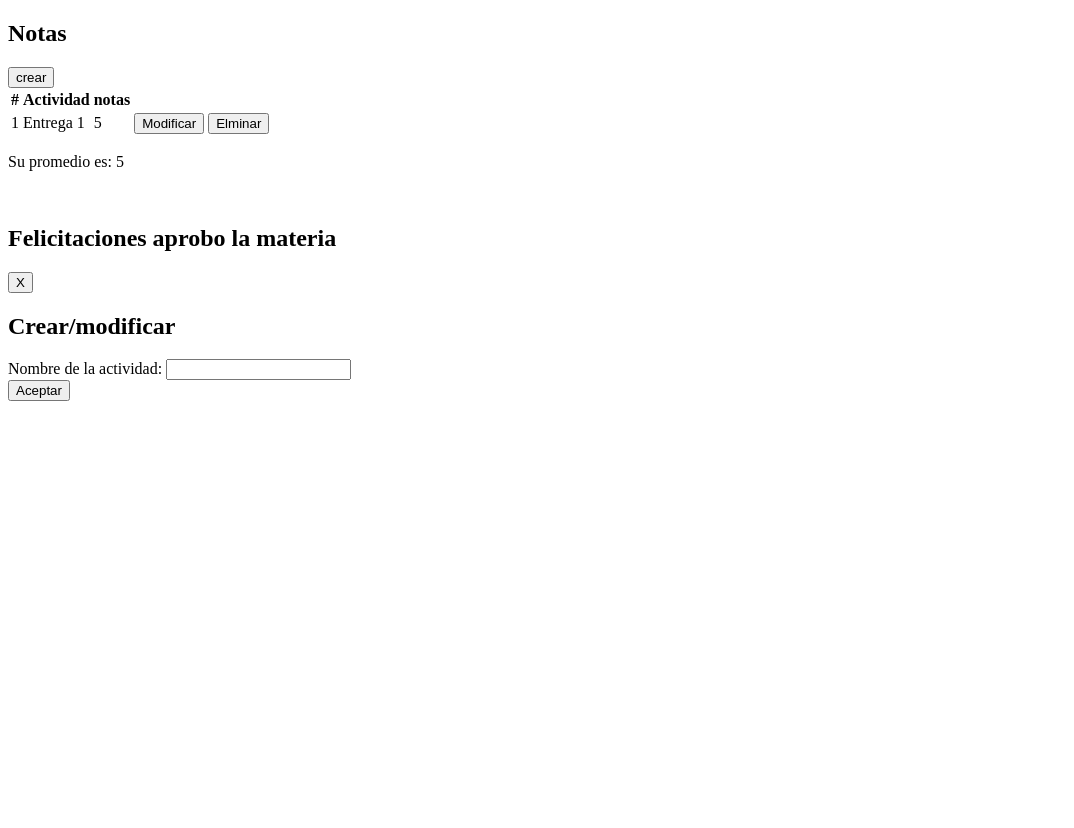
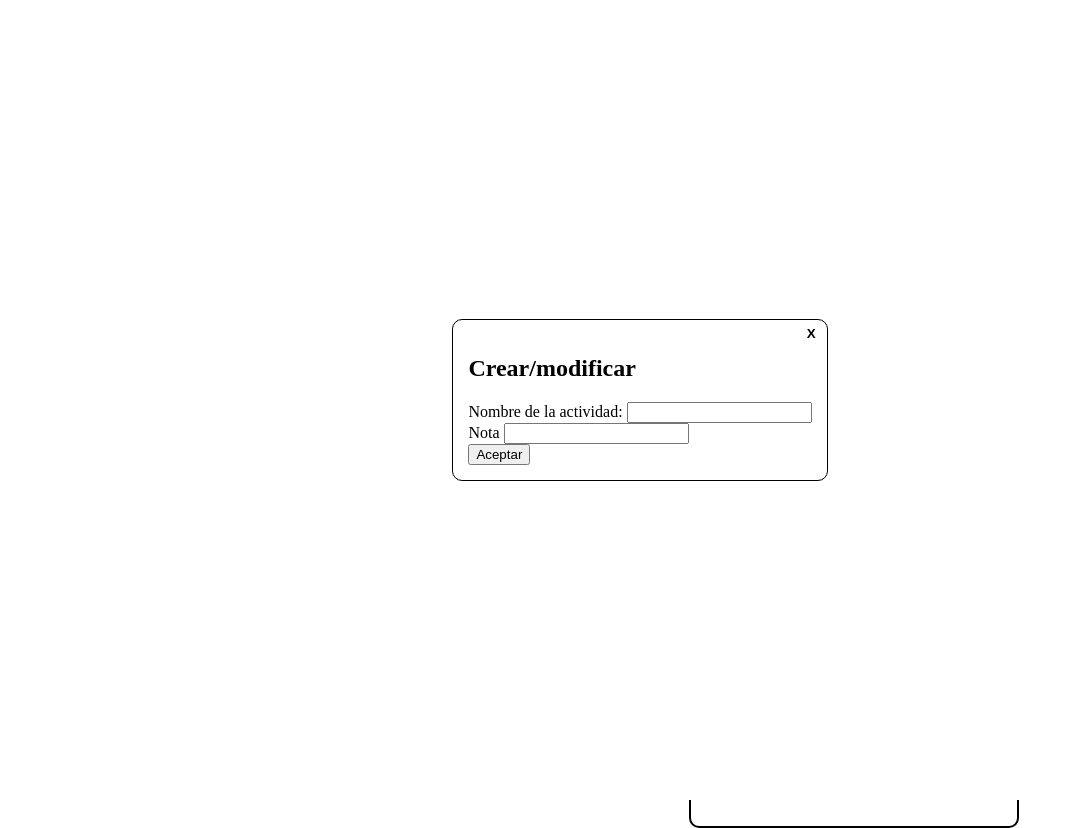
Before and after one commit to JuanFeMartinez/notas_app, a plain HTML site: page index.html in a window 1280 px wide. Shown: the whole page, without its empty margins (0-1074 px from the left). Before the commit the page ends 800 px from the top, so only its background shows below. Drawn offline with Linux system fonts and the light colour scheme.

Commit message:
se agregaron css para la pagina y el modal

```diff
--- /dev/null
+++ b/css/modal.css
@@ -0,0 +1,30 @@
+.modal-content {
+    position: fixed;
+    left: 0px;
+    top: 0px;
+    width: 100%;
+    height: 100vh;
+    background-color: rgba(255,255,255);
+    display: flex;
+    justify-content: center;
+    align-items: center;
+}
+.modal-content .form-content{
+    border: 1px solid #000000;
+    border-radius: 10px;
+    background-color: #ffffff;
+    padding: 15px;
+    box-shadow: 0px 0px 12px 0px rgb(85, 85, 85, 0,47);
+    position: relative;
+}
+
+.cerrar-btn{
+    position: absolute;
+    top: 5px;
+    right: 5px;
+    background-color: rgba(255,255,255,0);
+    border: 0px;
+    color: #000000;
+    font-weight: bolder;
+    cursor: pointer;
+}
--- /dev/null
+++ b/css/page.css
@@ -0,0 +1,26 @@
+.page-content {
+     display: grid;
+     grid-template-areas:
+     "titulo titulo"
+     "notas promedio";
+     grid-gap: 20px;
+     width: 80%;
+     height: 100vh;
+     grid-template-columns: 2fr 1fr;
+     grid-template-rows: 60px calc(100vh - 60px);
+    }
+ .page-content .titulo{
+    grid-area: titulo;
+    width: 100%;
+    text-align: center;
+ }
+ .page-content .notas-content{
+    grid-area: notas;
+ }
+
+ .page-content .promedio-content{
+    grid-area: promedio;
+    border: 2px solid #000000;
+    border-radius: 10px;
+    padding: 14px;
+     }
--- a/index.html
+++ b/index.html
@@ -3,6 +3,8 @@
 <head>
     <meta charset="UTF-8">
     <title>Document</title>
+    <link rel="stylesheet" href="css/page.css">
+    <link rel="stylesheet" href="css/modal.css">
 </head>
 <body>
     <section class="page-content">
@@ -39,12 +41,16 @@
     </section>
     <section class="modal-content">
         <article class="form-content">
-            <button>X</button>
+            <button class="cerrar-btn">X</button>
             <h2>Crear/modificar</h2>
             <form>
                 <div>
                     <lable>Nombre de la actividad:</lable>
                     <input type="text" name="actividad">
+                </div>
+                <div>
+                    <label>Nota</label>
+                    <input>
                 </div>
                 <div>
                     <button type="button">Aceptar</button>
```
